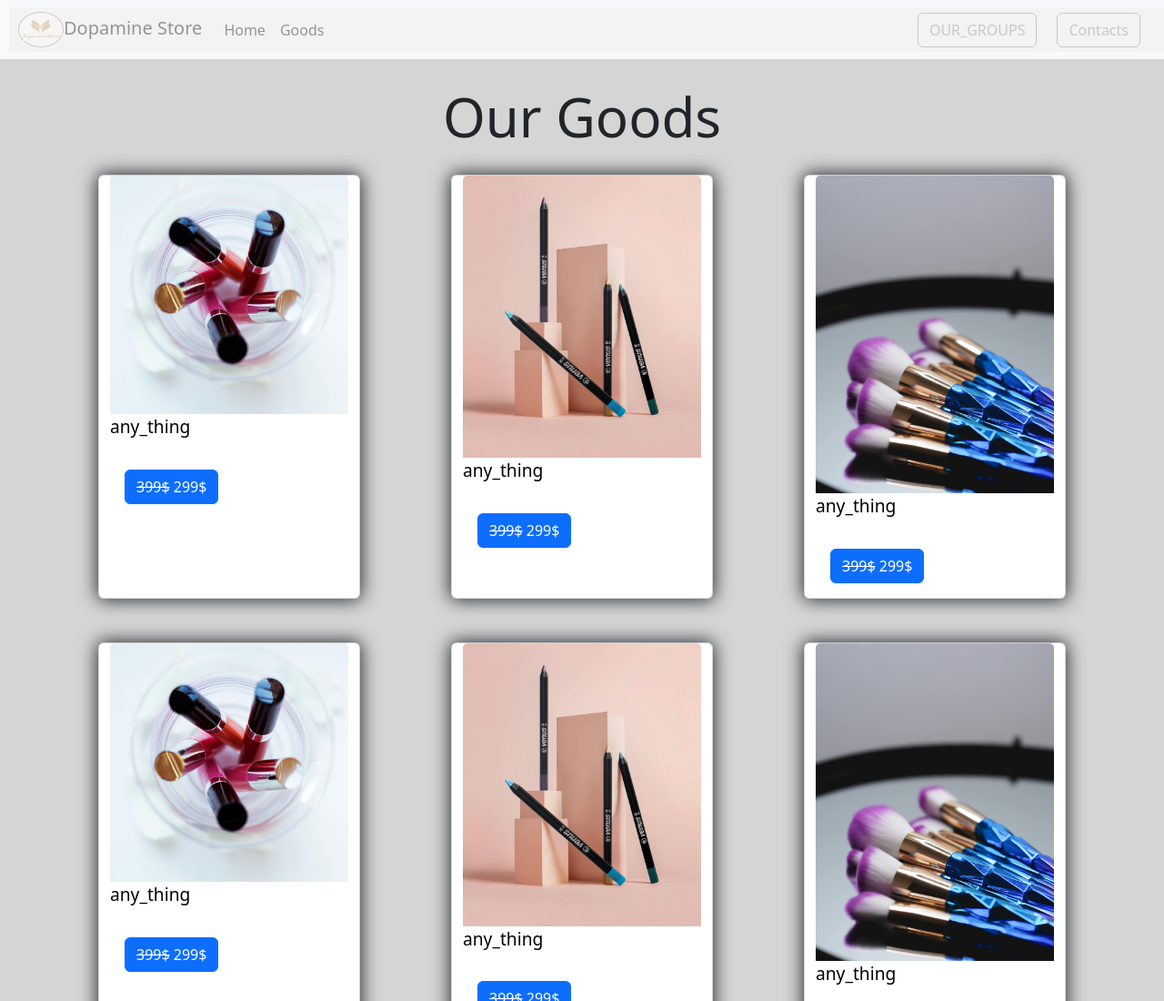
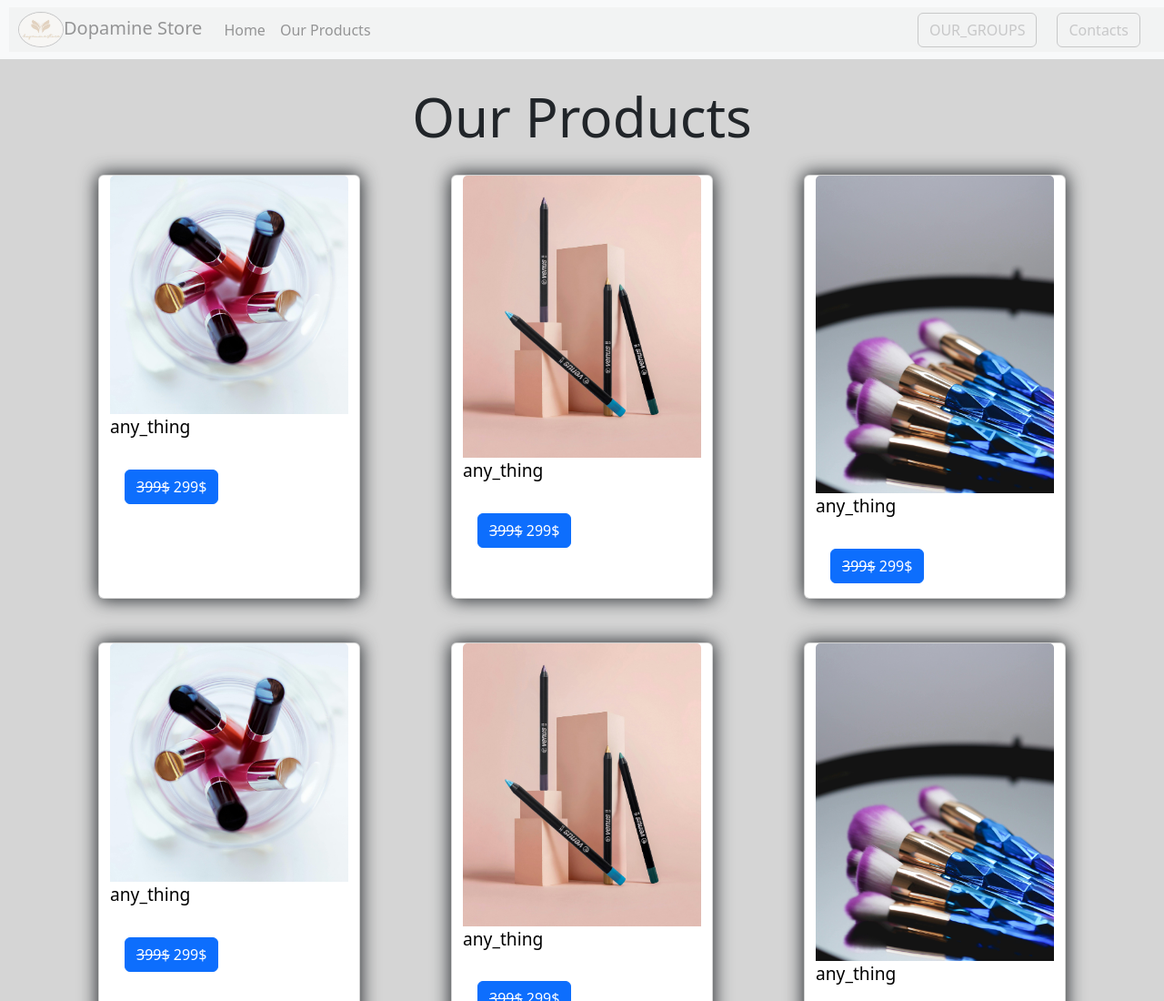
Before and after one commit to Yamenxy/online_store, a plain HTML site: page sales.html in a window 1280 px wide. Shown: the top 1100 px of the page at 91% size. Drawn offline with nearby package versions, Linux system fonts and the light colour scheme.

Commit message:
Update sales.html

```diff
--- a/sales.html
+++ b/sales.html
@@ -72,7 +72,7 @@
                     </li>
 
                     <li class="nav-item">
-                        <a class="nav-link active" aria-current="page" href="sales.html">Goods</a>
+                        <a class="nav-link active" aria-current="page" href="sales.html">Our Products</a>
                     </li>
 
                 </ul>
@@ -157,7 +157,7 @@
     <br><br><br>
     <div class="ussep">
         <div class="h2d">
-            <h2>Our Goods</h2>
+            <h2>Our Products</h2>
         </div>
     </div>
 
```
